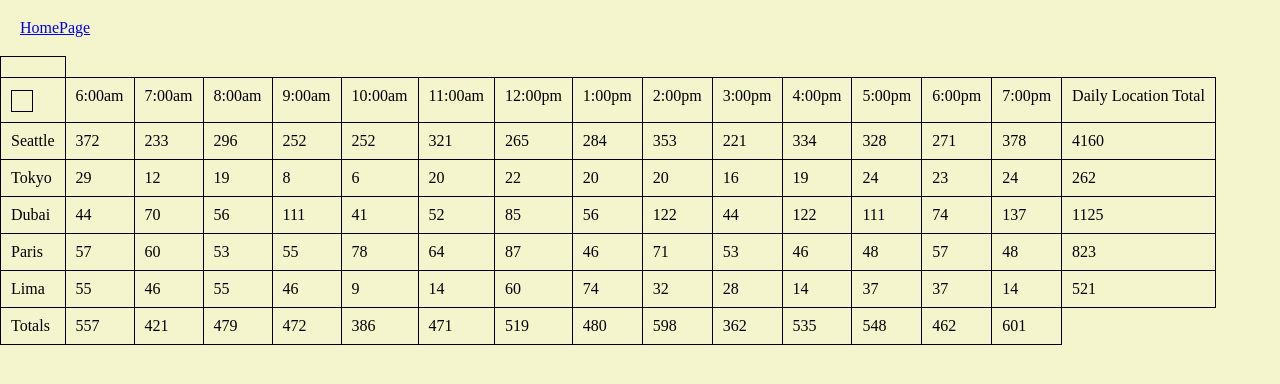
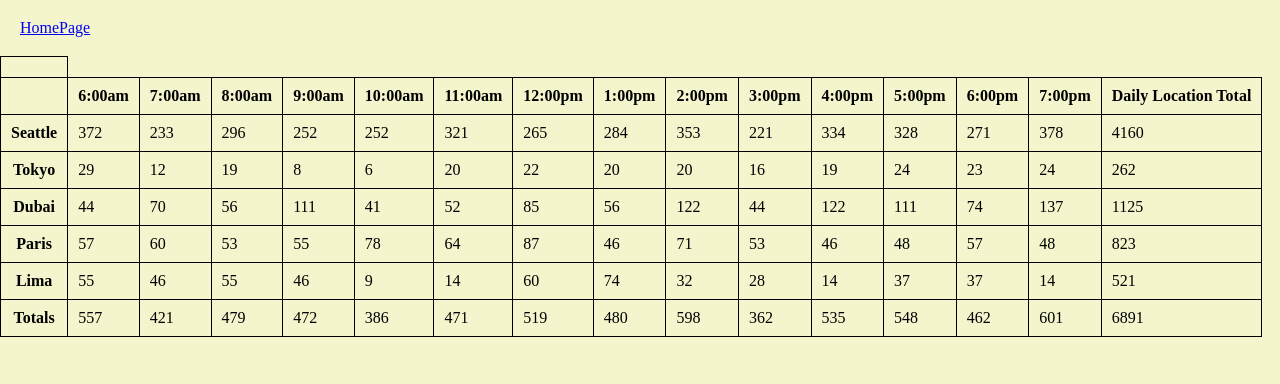
Before and after one commit to daveeS987/cookie-stand, a plain HTML site: page html/sales.html in a window 1280 px wide. Drawn offline with Linux system fonts and the light colour scheme.

Commit message:
finalized

```diff
--- a/css/style.css
+++ b/css/style.css
@@ -10,6 +10,7 @@
   border-style: solid;
   border-width: 1px;
   padding: 10px;
+  font-weight: bold;
 }
 
 td {
--- a/js/app1.js
+++ b/js/app1.js
@@ -32,6 +32,26 @@
   this.totalSum = sum;
 };
 
+Store.prototype.renderRow = function() {
+  // create Row
+  var pEl = document.getElementById('table');
+  var trEl = document.createElement('tr');
+  pEl.appendChild(trEl);
+  // create city Name
+  var thEl = document.createElement('th');
+  thEl.textContent = `${this.storeName}`;
+  trEl.appendChild(thEl);
+  // loop over sales and add amount
+  for (var i = 0; i < this.cookieSaleEveryHour.length; i++) {
+    var tdEl = document.createElement('td');
+    tdEl.textContent = `${this.cookieSaleEveryHour[i]}`;
+    trEl.appendChild(tdEl);
+  }
+  tdEl = document.createElement('td');
+  tdEl.textContent = `${this.totalSum}`;
+  trEl.appendChild(tdEl);
+};
+
 //  Instantiate and Initialize store Array //////////////////
 new Store('Seattle', 23, 65, 6.3);
 new Store('Tokyo', 3, 24, 1.2);
@@ -39,62 +59,60 @@
 new Store('Paris', 20, 38, 2.3);
 new Store('Lima', 2, 16, 4.6);
 
+function createHeading(timesArray) {
+  var pEl = document.getElementById('table');
+  var trEl = document.createElement('tr');
+  pEl.appendChild(trEl);
+  var thEl = document.createElement('th');
+  trEl.appendChild(thEl);
+
+  for (var i = 0; i < timesArray.length; i++) {
+    // Add times
+    thEl = document.createElement('th');
+    thEl.textContent = `${timesArray[i]}`;
+    trEl.appendChild(thEl);
+  }
+  var thElTotal = document.createElement('th');
+  thElTotal.textContent = 'Daily Location Total';
+  trEl.appendChild(thElTotal);
+}
+createHeading(timesFormatArray);
+
 // Call on GenerateArrayCookiePerHour & GenerateTotalSum ////
-function callOnGenerateArrayAndTotal(array) {
+function callOnGenerateAndRender(array) {
   for (var i = 0; i < array.length; i++) {
     array[i].generateArrayCookiePerHour();
     array[i].generateTotalSum();
+    array[i].renderRow();
     console.log(array[i]);
   }
 }
-callOnGenerateArrayAndTotal(storeArray);
+callOnGenerateAndRender(storeArray);
 
 
 
-function createHeading(timesArray) {
-  var parentElHeading = document.getElementById('table');
-  var tHeadingEl = document.createElement('th');
-  parentElHeading.appendChild(tHeadingEl);
-  var tdEl = document.createElement('th');
-  tHeadingEl.appendChild(tdEl);
-
-  for (var i = 0; i < timesArray.length; i++) {
-    // Add times
-    var tdElTimes = document.createElement('th');
-    tdElTimes.textContent = `${timesArray[i]}`;
-    parentElHeading.appendChild(tdElTimes);
-  }
-
-  var tdElTotal = document.createElement('th');
-  tdElTotal.textContent = 'Daily Location Total';
-  parentElHeading.appendChild(tdElTotal);
-}
-createHeading(timesFormatArray);
-
-
-
-function createStoreSalesRow (storeArr) {
-  for (var i = 0; i < storeArr.length; i++) {
-    // Create table row
-    var parentElTable = document.getElementById('table');
-    var tableRowEl = document.createElement('tr');
-    parentElTable.appendChild(tableRowEl);
-    // Add city as first element
-    var cityTd = document.createElement('td');
-    cityTd.textContent = `${storeArr[i].storeName}`;
-    tableRowEl.appendChild(cityTd);
-    // Add Cookie Sales for the rest of columns
-    for (var j = 0; j < storeArr[i].cookieSaleEveryHour.length; j++) {
-      var cookieSaleTd = document.createElement('td');
-      cookieSaleTd.textContent = `${storeArr[i].cookieSaleEveryHour[j]}`;
-      tableRowEl.appendChild(cookieSaleTd);
-    }
-    var totalTd = document.createElement('td');
-    totalTd.textContent = `${storeArr[i].totalSum}`;
-    tableRowEl.appendChild(totalTd);
-  }
-}
-createStoreSalesRow(storeArray);
+// function createStoreSalesRow (storeArr) {
+//   for (var i = 0; i < storeArr.length; i++) {
+//     // Create table row
+//     var parentElTable = document.getElementById('table');
+//     var tableRowEl = document.createElement('tr');
+//     parentElTable.appendChild(tableRowEl);
+//     // Add city as first element
+//     var cityTd = document.createElement('td');
+//     cityTd.textContent = `${storeArr[i].storeName}`;
+//     tableRowEl.appendChild(cityTd);
+//     // Add Cookie Sales for the rest of columns
+//     for (var j = 0; j < storeArr[i].cookieSaleEveryHour.length; j++) {
+//       var cookieSaleTd = document.createElement('td');
+//       cookieSaleTd.textContent = `${storeArr[i].cookieSaleEveryHour[j]}`;
+//       tableRowEl.appendChild(cookieSaleTd);
+//     }
+//     var totalTd = document.createElement('td');
+//     totalTd.textContent = `${storeArr[i].totalSum}`;
+//     tableRowEl.appendChild(totalTd);
+//   }
+// }
+// createStoreSalesRow(storeArray);
 
 
 
@@ -112,22 +130,29 @@
 var arrayOfTotalPerHour = getTotalPerHour(storeArray);
 console.log(arrayOfTotalPerHour);
 
-
+function getOverallTotal(storeArr) {
+  var total = 0;
+  for (var i = 0; i < storeArr.length; i++) {
+    total += storeArr[i].totalSum;
+  }
+  return total;
+}
+var totalOverAll = getOverallTotal(storeArray);
 
 function createTableFooter(arrayOfTotal) {
-  // Create Table row
-  var parentElTable = document.getElementById('table');
-  var tableRowEl = document.createElement('tr');
-  parentElTable.appendChild(tableRowEl);
-  // Add the string total as first element
-  var totalTd = document.createElement('td');
-  totalTd.textContent = 'Totals';
-  tableRowEl.appendChild(totalTd);
-  // add sum of all sales for each time
+  var pEl = document.getElementById('table');
+  var trEl = document.createElement('tr');
+  pEl.appendChild(trEl);
+  var thEl = document.createElement('th');
+  thEl.textContent = 'Totals';
+  trEl.appendChild(thEl);
   for (var i = 0; i < arrayOfTotal.length; i++) {
-    var hourlyTotalTd = document.createElement('td');
-    hourlyTotalTd.textContent = `${arrayOfTotal[i]}`;
-    tableRowEl.appendChild(hourlyTotalTd);
+    var tdEl = document.createElement('td');
+    tdEl.textContent = `${arrayOfTotal[i]}`;
+    trEl.appendChild(tdEl);
   }
+  tdEl = document.createElement('td');
+  tdEl.textContent = `${totalOverAll}`;
+  trEl.appendChild(tdEl);
 }
 createTableFooter(arrayOfTotalPerHour);
```
